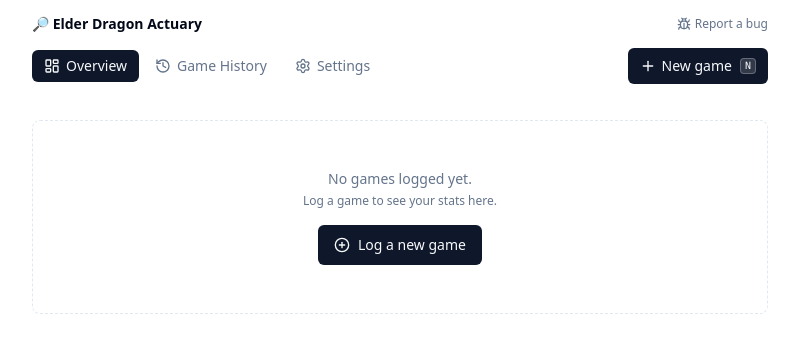
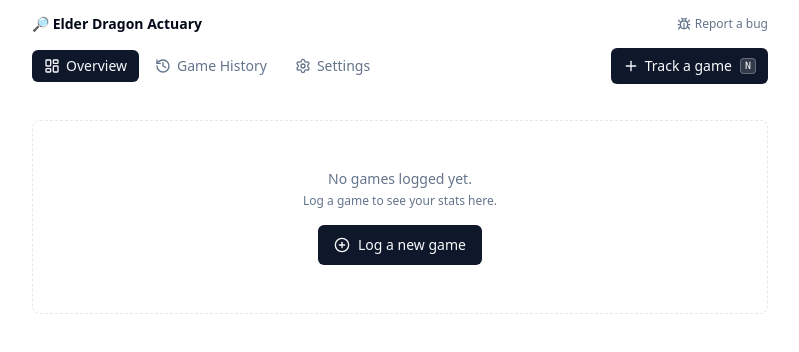
Before and after one commit to aayushpi/elderdragonactuary, a React (Vite) app: page / in a window 1280 px wide. Shown: the top 352 px of the page, without its empty margins (240-1039 px from the left). Built offline with nearby package versions, Linux system fonts and the light colour scheme.

Commit message:
more fixes

```diff
--- a/src/components/Nav.tsx
+++ b/src/components/Nav.tsx
@@ -45,7 +45,7 @@ export function Nav({ currentView, onNavigate }: NavProps) {
           </div>
           <Button size="sm" onClick={() => onNavigate("log-game")} className="gap-1.5">
             <Plus className="h-4 w-4" />
-            New game
+            Track a game
             <kbd className="ml-0.5 text-[10px] font-mono bg-white/15 border border-white/25 px-1 py-0.5 rounded leading-none">
               N
             </kbd>
```
